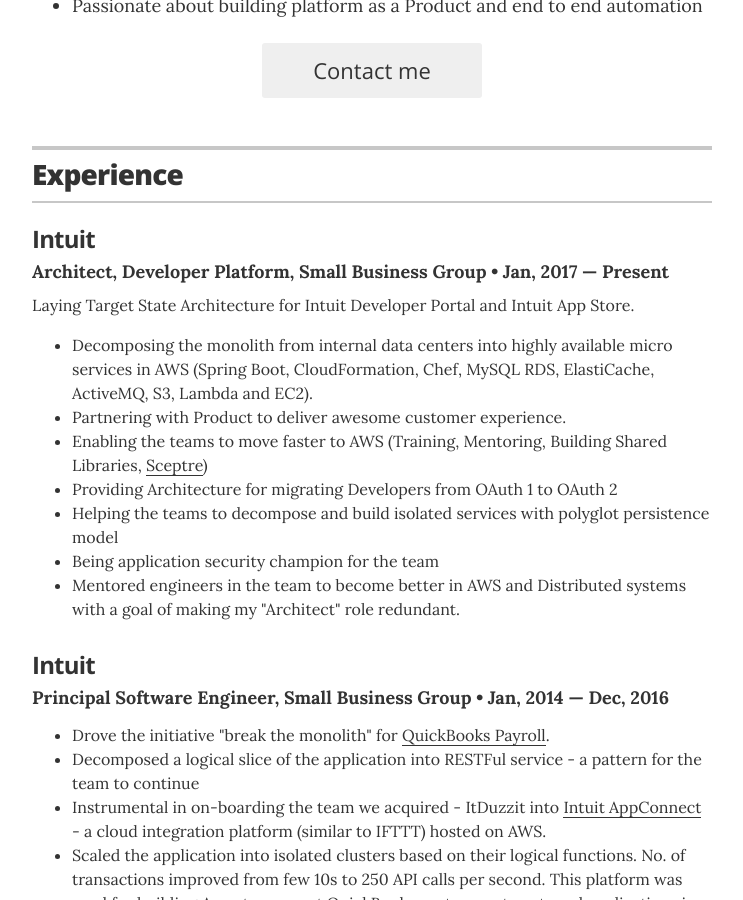
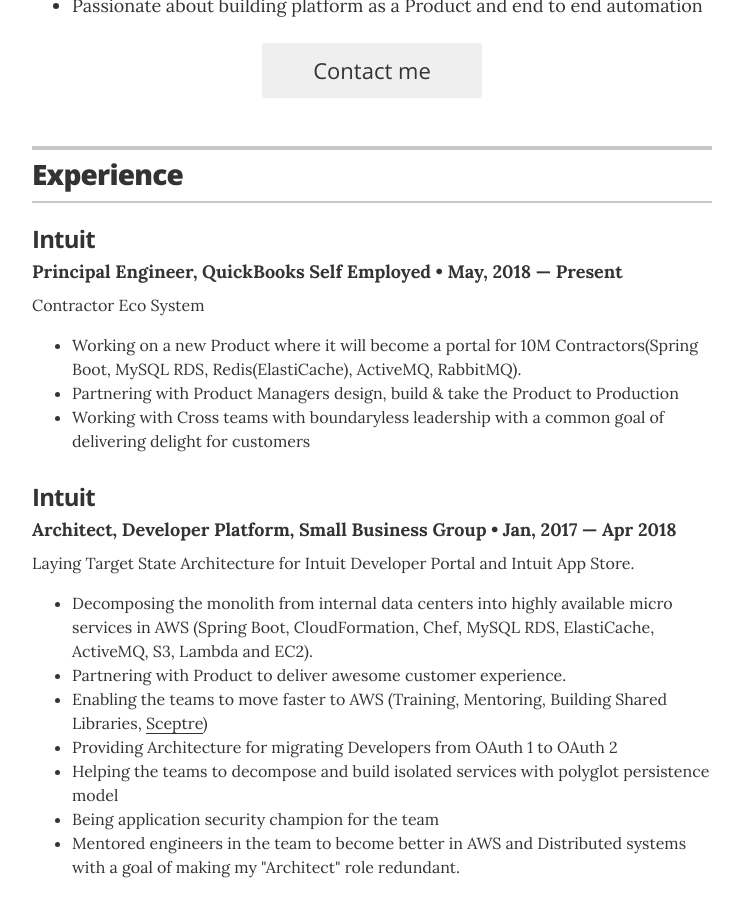
Before and after one commit to avanathan/resume, a Jekyll site: the page built from index.html, in a window 1280 px wide and 900 px high, scrolled down 406 px. Shown: the whole window, without its empty margins (268-1011 px from the left). Built offline with Jekyll 4.4.1, drawn with Linux system fonts in a browser that asks for light colours.

Commit message:
Update experience.yml

```diff
--- a/_data/experience.yml
+++ b/_data/experience.yml
@@ -1,8 +1,14 @@
 # Jobs
+# Principal Engineer, Intuit
+- company: Intuit
+  position: Principal Engineer, QuickBooks Self Employed
+  duration: May, 2018 &mdash; Present
+  summary: Contractor Eco System<ul class="resume-item-list"><li>Working on a new Product where it will become a portal for 10M Contractors(Spring Boot, MySQL RDS, Redis(ElastiCache), ActiveMQ, RabbitMQ).</li><li>Partnering with Product Managers design, build & take the Product to Production</li><li>Working with Cross teams with boundaryless leadership with a common goal of delivering delight for customers</li></ul>
+
 # Architect, Intuit
 - company: Intuit
   position: Architect, Developer Platform, Small Business Group
-  duration: Jan, 2017 &mdash; Present
+  duration: Jan, 2017 &mdash; Apr 2018
   summary: Laying Target State Architecture for Intuit Developer Portal and Intuit App Store.<ul class="resume-item-list"><li>Decomposing the monolith from internal data centers into highly available micro services in AWS (Spring Boot, CloudFormation, Chef, MySQL RDS, ElastiCache, ActiveMQ, S3, Lambda and EC2).</li><li>Partnering with Product to deliver awesome customer experience.</li><li>Enabling the teams to move faster to AWS (Training, Mentoring, Building Shared Libraries, <a href="https://github.com/cloudreach/sceptre">Sceptre</a>)</li><li>Providing Architecture for migrating Developers from OAuth 1 to OAuth 2</li><li>Helping the teams to decompose and build isolated services with polyglot persistence model</li><li>Being application security champion for the team</li><li>Mentored engineers in the team to become better in AWS and Distributed systems with a goal of making my "Architect" role redundant.</li></ul>
 
 # Principal Engineer
```
